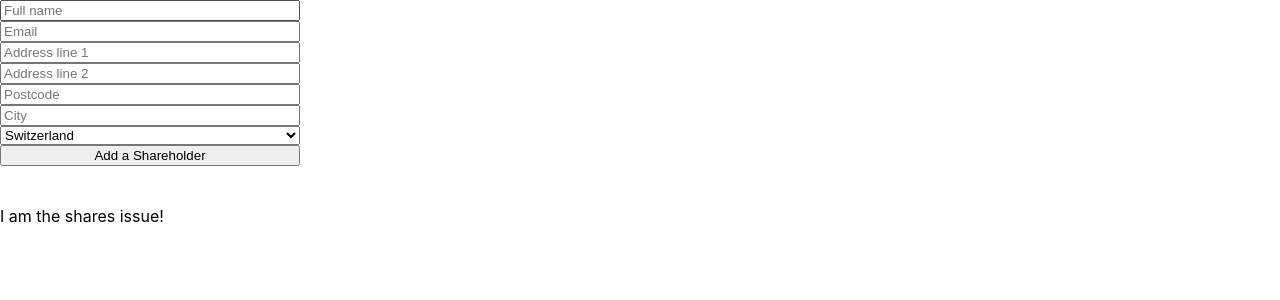
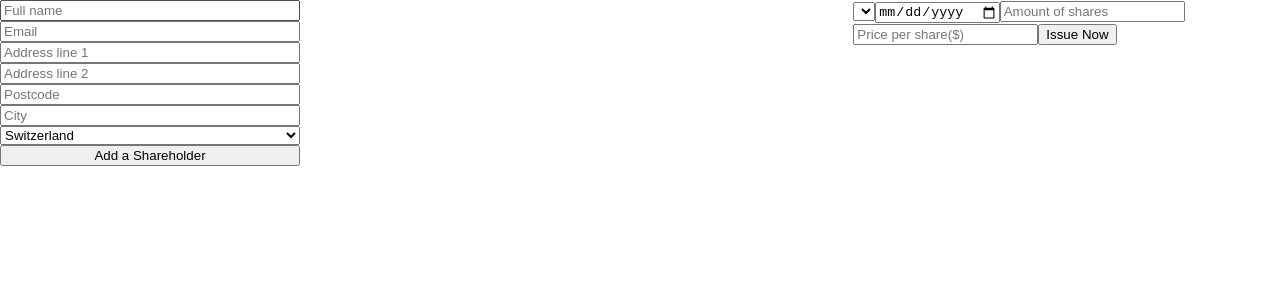
Before and after one commit to ovcOS/cap-table-react, a React (Create React App) app: page / in a window 1280 px wide. Shown: the top 300 px of the page. Built offline with nearby package versions, Linux system fonts and the light colour scheme.

Commit message:
issue new shares form

```diff
--- a/src/components/AddShareholdersForm.jsx
+++ b/src/components/AddShareholdersForm.jsx
@@ -24,7 +24,6 @@ class AddShareholdersForm extends React.Component {
         country: this.countryRef.current.value,
       }
     };
-    console.log(shareholder);
     this.props.addShareholder(shareholder);
     event.currentTarget.reset()
   }
--- a/src/components/App.jsx
+++ b/src/components/App.jsx
@@ -1,7 +1,7 @@
 import React from 'react';
 import Shareholder from './Shareholder';
 import AddShareholdersForm from './AddShareholdersForm'
-import SharesIssue from './SharesIssue';
+import IssueNewSharesForm from './IssueNewSharesForm';
 
 class App extends React.Component {
   state = {
@@ -16,16 +16,22 @@ class App extends React.Component {
     this.setState({ shareholders: newShareholder });
   }
 
+
+
   render() {
     return (
-      <div>
-        <AddShareholdersForm addShareholder={this.addShareholder}/>
-        <br/>
-        {Object.keys(this.state.shareholders).map(shareholder => {
-          return <Shareholder key={shareholder} details={this.state.shareholders[shareholder]} /> }
-        )}
-        <br/>
-        <SharesIssue />
+      <div className="menu">
+        <span>
+          <AddShareholdersForm addShareholder={this.addShareholder}/>
+        </span>
+        <span>
+          {Object.keys(this.state.shareholders).map(shareholder => {
+            return <Shareholder key={shareholder} details={this.state.shareholders[shareholder]} /> }
+          )}
+        </span>
+        <span>
+          <IssueNewSharesForm details={this.state.shareholders} />
+        </span>
       </div>
     );
   }
--- /dev/null
+++ b/src/components/IssueNewSharesForm.jsx
@@ -0,0 +1,41 @@
+import React from 'react';
+
+class IssueNewShares extends React.Component {
+  idRef = React.createRef();
+  dateRef = React.createRef();
+  amountRef = React.createRef();
+  pricePerShareRef = React.createRef();
+
+  createIssue = event => {
+    event.preventDefault();
+    const sharesIssue = {
+      shareholderId: this.idRef.current.value,
+      date: new Date(this.dateRef.current.value),
+      amount: parseInt(this.amountRef.current.value),
+      pricePerShare: parseInt(this.pricePerShareRef.current.value),
+    };
+    console.log(sharesIssue);
+  };
+
+  populateOptions(options) {
+    return Object.values(options).map((option) => (
+      <option value={option._id} key={option._id}>{option.name}</option>
+    ));
+  }
+
+  render() {
+    return (
+     <form onSubmit={this.createIssue}>
+       <select name="shareholderId" ref={this.idRef} type="text" required>
+        {this.populateOptions(this.props.details)}
+       </select>
+       <input name="date" ref={this.dateRef} type="date" required />
+       <input name="amount" type="number" ref={this.amountRef} placeholder="Amount of shares" required />
+       <input name="pricePerShare" type="number" ref={this.pricePerShareRef} placeholder="Price per share($)" required />
+       <button type="submit">Issue Now</button>
+     </form>
+    )
+  }
+};
+
+export default IssueNewShares;
--- a/src/components/Shareholder.jsx
+++ b/src/components/Shareholder.jsx
@@ -1,13 +1,18 @@
 import React from 'react';
+import SharesIssue from './SharesIssue';
+
 
 class Shareholder extends React.Component {
+
   render() {
     const { name, email, address } = this.props.details;
     return (
       <div className="shareholder">
         <h3>{name}</h3>
         <h4>{email}</h4>
-        <p>{`${address.line1}, ${address.postcode} ${address.city} \(${address.country}\)`}</p>
+        <p>{`${address.line1}, ${address.postcode} ${address.city} (${address.country})`}</p>
+        <br/>
+        <SharesIssue />
       </div>
     )
   }
--- a/src/components/SharesIssue.jsx
+++ b/src/components/SharesIssue.jsx
@@ -3,7 +3,7 @@ import React from 'react';
 class SharesIssue extends React.Component {
   render() {
     return (
-      'I am the shares issue!'
+      '💵'
     )
   }
 };
--- a/src/css/style.css
+++ b/src/css/style.css
@@ -6,6 +6,14 @@ body {
     sans-serif;
   -webkit-font-smoothing: antialiased;
   -moz-osx-font-smoothing: grayscale;
+}
+
+.menu {
+  display: flex;
+}
+
+.menu > * {
+  flex: 1;
 }
 
 .add-shareholders-form {
```
